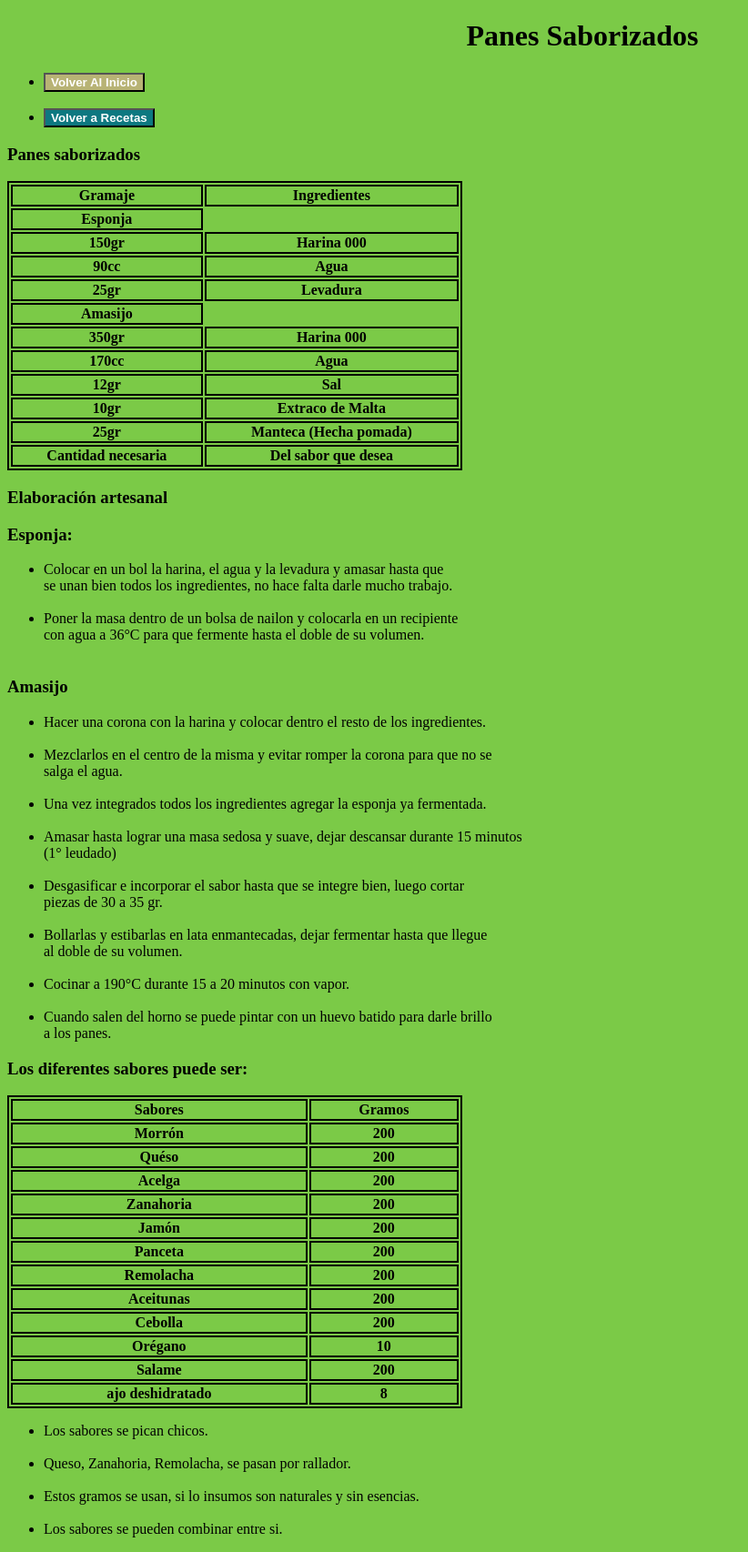
After one commit to gercor86/Proyecto_Ien, a Django app: page /receta/panes_sabores in a window 1280 px wide. The commit adds this page. Shown: the whole page at 91% size, without its empty margins (0-822 px from the left). Run offline with Django 4.2, Linux system fonts and the light colour scheme; lists and menus that the app fills with data are empty.

Commit message:
Se agregaron receta y cambio de color

```diff
--- a/IEN_Proyecto/src/apps/receta/urls.py
+++ b/IEN_Proyecto/src/apps/receta/urls.py
@@ -1,5 +1,6 @@
 from django.urls import path
-from .views import Base, Detalle_dulce_v, Dulce_v, Receta3, actualizar_receta, eliminar_receta, figacita_manteca, pan_campo, pan_viena, pionono
+from .views import Base, Detalle_dulce_v, Dulce_v, Receta3, actualizar_receta, bizcochito_grasa, eliminar_receta, figacita_manteca, panes_saborizados
+from . views import pan_campo, pan_viena, pionono, pan_salvado
 
 urlpatterns = [
     path('', Base.as_view(), name = 'base'),
@@ -12,5 +13,7 @@ urlpatterns = [
     path('receta/eliminar_receta/<int:pk>', eliminar_receta.as_view(), name = 'eliminar_receta'),
     path('receta/figacita_manteca', figacita_manteca.as_view(), name = 'figacita_manteca'),
     path('receta/pan_viena', pan_viena.as_view(), name = 'pan_viena'),
-
+    path('receta/bizochito_grasa', bizcochito_grasa.as_view(), name = 'bizcochito_grasa'),
+    path('receta/pan_salvado', pan_salvado.as_view(), name = 'pan_salvado'),
+    path('receta/panes_sabores', panes_saborizados.as_view(), name = 'panes_sabores')
 ]
--- a/IEN_Proyecto/src/apps/receta/views.py
+++ b/IEN_Proyecto/src/apps/receta/views.py
@@ -85,3 +85,18 @@ class pan_viena(View):
     def get(self, request, *args, **kwargs):
 
         return render(request, 'pan_viena.html')
+
+class bizcochito_grasa(View):
+    def get(self, request, *args, **kwargs):
+
+        return render(request, 'bizcochitos_grasa.html')
+
+class pan_salvado(View):
+    def get(self, request, *args, **kwargs):
+
+        return render(request, 'pan_salvado.html')
+
+class panes_saborizados(View):
+    def get(self, request, *args, **kwargs):
+
+        return render(request, 'panes_saborizados.html')
--- a/IEN_Proyecto/src/static/css/main.css
+++ b/IEN_Proyecto/src/static/css/main.css
@@ -52,7 +52,7 @@
 }
 
 body{
-    background-color: rgb(117, 187, 245);
+    background-color: rgb(123, 202, 71);
 }
 
 .centrar{
--- a/IEN_Proyecto/src/templates/dulce.html
+++ b/IEN_Proyecto/src/templates/dulce.html
@@ -52,6 +52,12 @@
         </li>
         <br>
         <li><a href="{% url 'pan_viena' %}"><button class = "button6">Ver receta de Pan de Viena</button></a></li>
+        <br>
+        <li><a href="{% url 'bizcochito_grasa' %}"><button class = "button5">Ver receta de Bizcohitos de grasa</button></a></li>
+        <br>
+        <li><a href="{% url 'pan_salvado' %}"><button class = "button4"> Ver receta de Pan de salvado</button></a></li>
+        <br>
+        <li><a href="{% url 'panes_sabores' %}"><button class = "button2"> Ver receta de Panes saborizados</button></a></li>
     </div>
     </ul>
 </body>
--- /dev/null
+++ b/IEN_Proyecto/src/templates/panes_saborizados.html
@@ -0,0 +1,212 @@
+{% load static %}
+
+<!DOCTYPE html>
+<html lang="en">
+<head>
+    <meta charset="UTF-8">
+    <meta http-equiv="X-UA-Compatible" content="IE=edge">
+    <meta name="viewport" content="width=device-width, initial-scale=1.0">
+    <link rel="stylesheet" href="{% static 'css/main.css' %}">
+    <title>Panes Saborizados</title>
+    <style>
+        table, th, td {
+            border: 2px solid black;
+        }
+    </style>
+</head>
+<body>
+
+    <h1 class = "centrar">Panes Saborizados</h1>
+
+    <ul class="nav justify-content-cente">
+        <li class="nav-item">
+          <a class="nav-link" href="{% url 'base' %}"><button class = "button3"> Volver Al Inicio</button></a><br>
+        </li>
+        <br>
+        <li><a href="{% url 'receta_dulce' %}" ><button class = "button2">Volver a Recetas</button></a> </li>
+      </ul>
+
+    <h3>Panes saborizados</h3>
+
+      <table style = "width:500px;">
+
+        <thead>
+            <tr>
+                <th>Gramaje</th>
+                <th>Ingredientes</th>
+            </tr>
+        </thead>
+
+        <tr>
+            <th>Esponja</th>
+        </tr>
+
+        <tr>
+            <th>150gr</th>
+            <th>Harina 000</th>
+        </tr>
+
+        <tr>
+            <th>90cc</th>
+            <th>Agua</th>
+        </tr>
+
+        <tr>
+            <th>25gr</th>
+            <th>Levadura</th>
+        </tr>
+
+        <tr>
+            <th>Amasijo</th>
+        </tr>
+
+        <tr>
+            <th>350gr</th>
+            <th>Harina 000</th>
+        </tr>
+
+        <tr>
+            <th>170cc</th>
+            <th>Agua</th>
+        </tr>
+
+        <tr>
+            <th>12gr</th>
+            <th>Sal</th>
+        </tr>
+
+        <tr>
+            <th>10gr</th>
+            <th>Extraco de Malta</th>
+        </tr>
+
+        <tr>
+            <th>25gr</th>
+            <th>Manteca (Hecha pomada)</th>
+        </tr>
+
+        <tr>
+            <th>Cantidad necesaria</th>
+            <th>Del sabor que desea</th>
+        </tr>
+      </table>
+
+      <h3>Elaboración artesanal</h3>
+      <h3>Esponja:</h3>
+
+      <ul>
+        <li>Colocar en un bol la harina, el agua y la levadura y amasar hasta que <br>
+        se unan bien todos los ingredientes, no hace falta darle mucho trabajo.</li>
+        <br>
+        <li>Poner la masa dentro de un bolsa de nailon y colocarla en un recipiente <br>
+        con agua a 36°C para que fermente hasta el doble de su volumen.</li>
+        <br>
+      </ul>
+      <h3>Amasijo</h3>
+
+      <ul>
+        <li>Hacer una corona con la harina y colocar dentro el resto de los ingredientes.</li>
+        <br>
+        <li>Mezclarlos en el centro de la misma y evitar romper la corona para que no se <br>
+        salga el agua. </li>
+        <br>
+        <li>Una vez integrados todos los ingredientes agregar la esponja ya fermentada.</li>
+        <br>
+        <li>Amasar hasta lograr una masa sedosa y suave, dejar descansar durante 15 minutos <br>
+        (1° leudado)</li>
+        <br>
+        <li>Desgasificar e incorporar el sabor hasta que se integre bien, luego cortar <br>
+        piezas de 30 a 35 gr.</li>
+        <br>
+        <li>Bollarlas y estibarlas en lata enmantecadas, dejar fermentar hasta que llegue <br>
+        al doble de su volumen.</li>
+        <br>
+        <li>Cocinar a 190°C durante 15 a 20 minutos con vapor.</li>
+        <br>
+        <li>Cuando salen del horno se puede pintar con un huevo batido para darle brillo <br>
+        a los panes.</li>
+      </ul>
+
+      <h3>Los diferentes sabores puede ser:</h3>
+
+      <table style = "width: 500px;">
+
+        <thead>
+            <tr>
+                <th>Sabores</th>
+                <th>Gramos</th>
+            </tr>
+        </thead>
+
+        <tr>
+            <th>Morrón</th>
+            <th>200</th>
+        </tr>
+
+        <tr>
+            <th>Quéso</th>
+            <th>200</th>
+        </tr>
+
+        <tr>
+            <th>Acelga</th>
+            <th>200</th>
+        </tr>
+
+        <tr>
+            <th>Zanahoria</th>
+            <th>200</th>
+        </tr>
+
+        <tr>
+            <th>Jamón</th>
+            <th>200</th>
+        </tr>
+
+        <tr>
+            <th>Panceta</th>
+            <th>200</th>
+        </tr>
+
+        <tr>
+            <th>Remolacha</th>
+            <th>200</th>
+        </tr>
+
+        <tr>
+            <th>Aceitunas</th>
+            <th>200</th>
+        </tr>
+
+        <tr>
+            <th>Cebolla</th>
+            <th>200</th>
+        </tr>
+
+        <tr>
+            <th>Orégano</th>
+            <th>10</th>
+        </tr>
+
+        <tr>
+            <th>Salame</th>
+            <th>200</th>
+        </tr>
+
+        <tr>
+            <th>ajo deshidratado</th>
+            <th>8</th>
+        </tr>
+      </table>
+
+      <ul>
+        <li>Los sabores se pican chicos.</li>
+        <br>
+        <li>Queso, Zanahoria, Remolacha, se pasan por rallador.</li>
+        <br>
+        <li>Estos gramos se usan, si lo insumos son naturales y sin esencias.</li>
+        <br>
+        <li>Los sabores se pueden combinar entre si.</li>
+      </ul>
+</body>
+</html>
```
Also changed, not shown: IEN_Proyecto/src/templates/bizcochitos_grasa.html (added, +84 -0 lines), IEN_Proyecto/src/templates/pan_salvado.html (added, +134 -0 lines), IEN_Proyecto/src/templates/pan_viena.html (+88 -0 lines), IEN_Proyecto/src/db.sqlite3.
